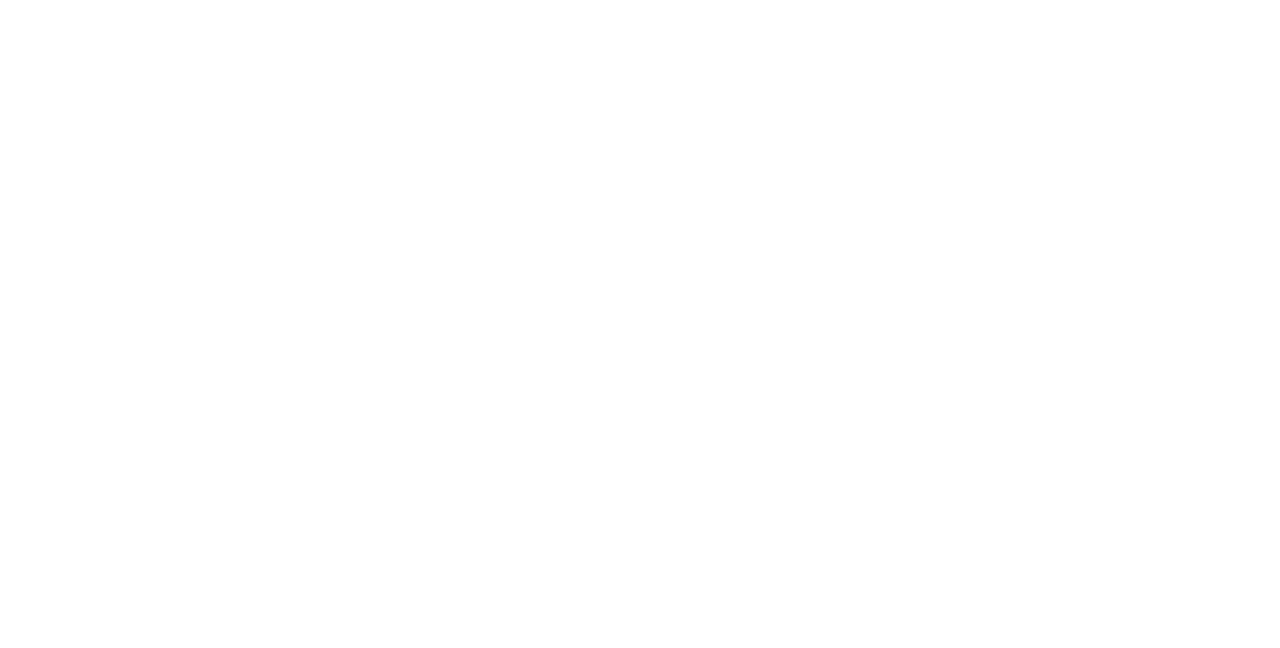
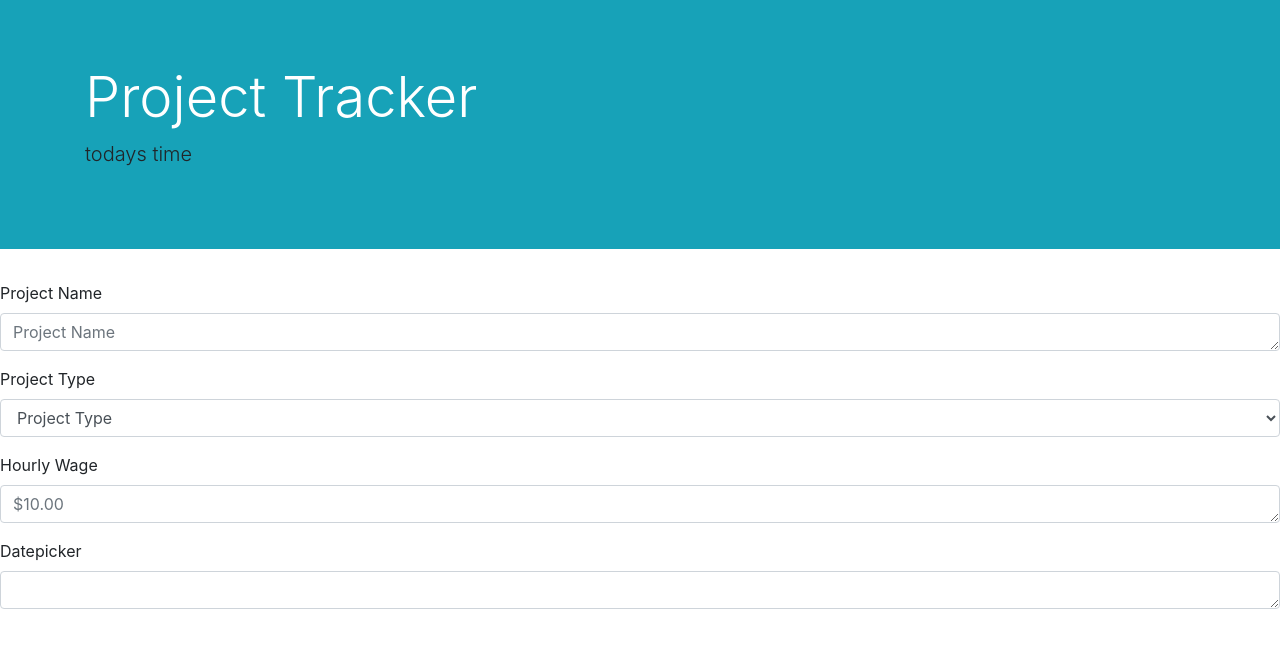
Before and after one commit to laurasierra17/project-tracker, a plain HTML site: page index.html in a window 1280 px wide. Drawn offline with nearby package versions, Linux system fonts and the light colour scheme.

Commit message:
added form to html

```diff
--- a/index.html
+++ b/index.html
@@ -4,7 +4,7 @@
     <meta charset="UTF-8">
     <meta http-equiv="X-UA-Compatible" content="IE=edge">
     <meta name="viewport" content="width=device-width, initial-scale=1.0">
-    <title>Document</title>
+    <title>Project Tracker</title>
     <link rel="stylesheet" href="https://cdnjs.cloudflare.com/ajax/libs/twitter-bootstrap/4.5.0/css/bootstrap.min.css">
     <script
       type="text/javascript"
@@ -18,6 +18,53 @@
 </head>
 <body>
 
+  <header>
+    <div class="jumbotron jumbotron-fluid bg-info">
+      <div class="container">
+        <h1 class="display-4 text-white">Project Tracker</h1>
+        <p class="lead">todays time</p>
+      </div>
+    </div>
+  </header>
+
+  <section id="form">
+    <form>
+      <div class="form-group">
+        <label for="exampleFormControlTextarea1" >Project Name</label>
+        <textarea class="form-control" id="exampleFormControlTextarea1" rows="1" placeholder="Project Name"></textarea>
+      </div>
+      <div class="form-group">
+        <label for="exampleFormControlSelect1">Project Type</label>
+        <select class="form-control" id="exampleFormControlSelect1">
+          <option selected>Project Type</option>
+          <option>Web Application (back end)</option>
+          <option>Web Applicaton (front end)</option>
+          <option>Web Application (full-stack)</option>
+          <option>Mobile Application</option>
+        </select>
+      </div>
+      <div class="form-group">
+        <label for="exampleFormControlTextarea1">Hourly Wage</label>
+        <textarea class="form-control" id="exampleFormControlTextarea1" rows="1" placeholder="$10.00"></textarea>
+      </div>
+      <div class="form-group">
+        <label for="exampleFormControlTextarea1">Datepicker</label>
+        <textarea class="form-control" id="exampleFormControlTextarea1" rows="1"></textarea>
+      </div>
+    </form>
+
+  </section>
+
+  <section id="table">
+
+
+  </section>
+
+
+
+
+
+
     <script src="./assets/js/script.js"></script>
 </body>
 </html>
```
